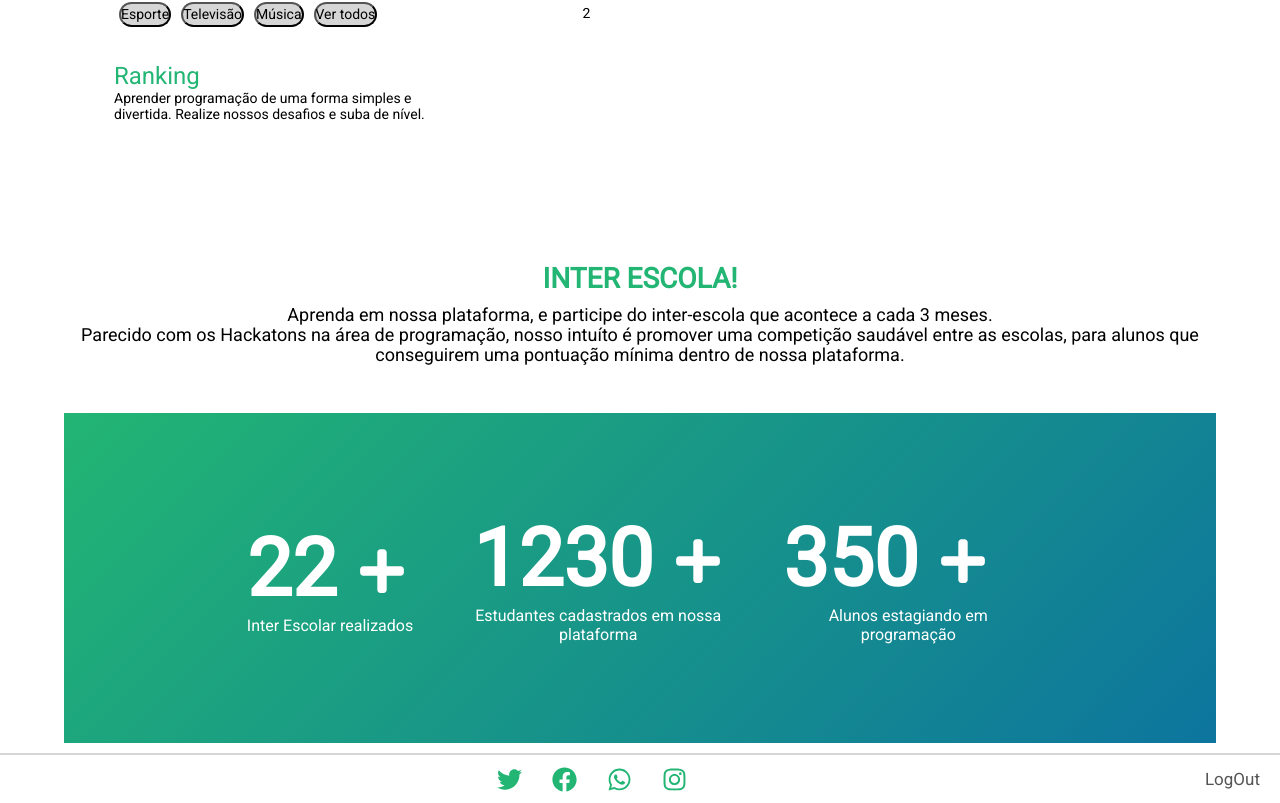
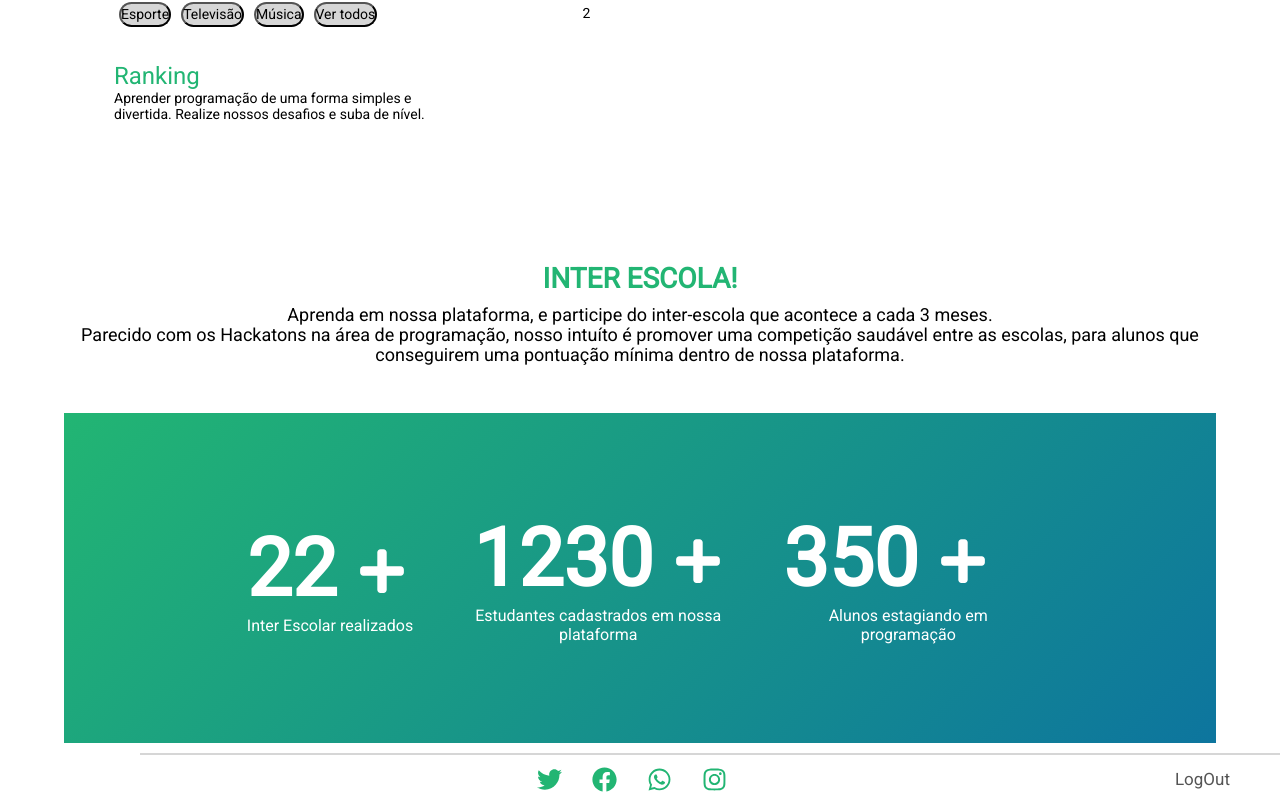
Before and after one commit to patricklongo1/hackatonRsxp, a React (Create React App) app in the folder frontend/frontend/: page / in a window 1280 px wide. Shown: the part 577-1380 px from the top of the page. Built offline with nearby package versions, Linux system fonts and the light colour scheme.

Commit message:
footer done

```diff
--- a/frontend/frontend/src/components/footer/styles.js
+++ b/frontend/frontend/src/components/footer/styles.js
@@ -2,6 +2,7 @@ import styled from 'styled-components';
 
 export const Container = styled.div`
     margin-top: 10px;
+    margin-left: 140px;
     height: 50px;
     border-top: 2px solid #d6d6d6;
     display: flex;
@@ -9,7 +10,7 @@ export const Container = styled.div`
     justify-content: space-between;
 
     div {
-        margin: 0 20px 0 -30px;
+        margin: 0 50px 0 0px;
     }
 `;
 
```
